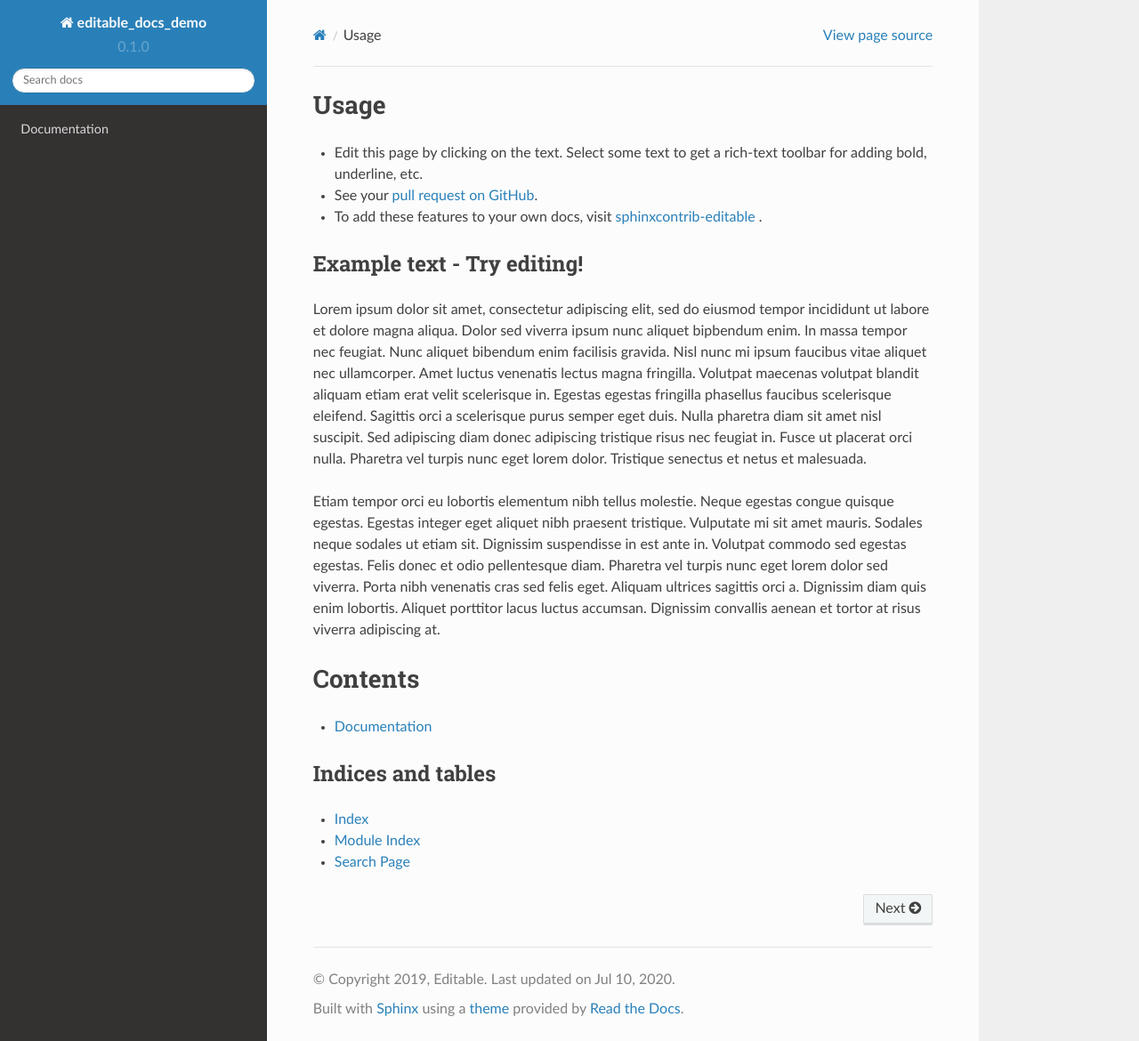
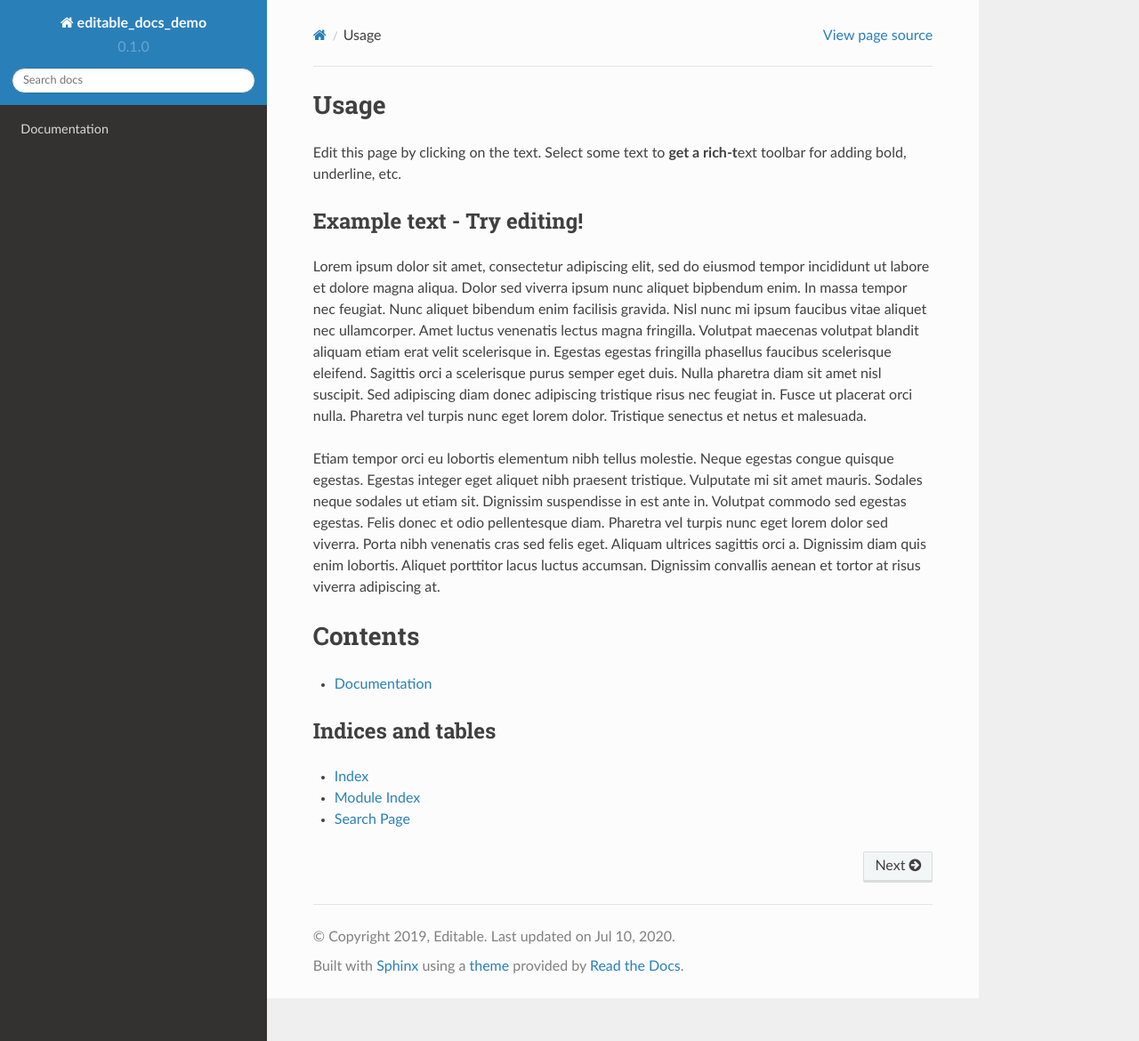
Before and after one commit to interdoc-edit-bot/editable-docs-demo, a Sphinx documentation site: the page built from docs/index.rst, in a window 1280 px wide and 1170 px high. Shown: the whole window at 89% size. Built offline with Sphinx 7.4.7 and the Read the Docs theme 2.0.0, drawn with Linux system fonts in a browser that asks for light colours.

Commit message:
Interactive edit

```diff
--- a/docs/index.rst
+++ b/docs/index.rst
@@ -2,11 +2,9 @@
 Usage
 =====
 
-* Edit this page by clicking on the text. Select some text to get a rich-text toolbar for
-  adding bold, underline, etc.
-* See your `pull request on GitHub
-  <https://github.com/orange-aardvark/editable-docs-demo/pulls>`__.
-* To add these features to your own docs, visit `sphinxcontrib-editable <https://github.com/metatooling/sphinxcontrib-editable>`__ .
+Edit this page by clicking on the text. Select some text to **get a
+rich-t**\ ext toolbar for adding bold, underline, etc.
+
 
 
 Example text - Try editing!
```
